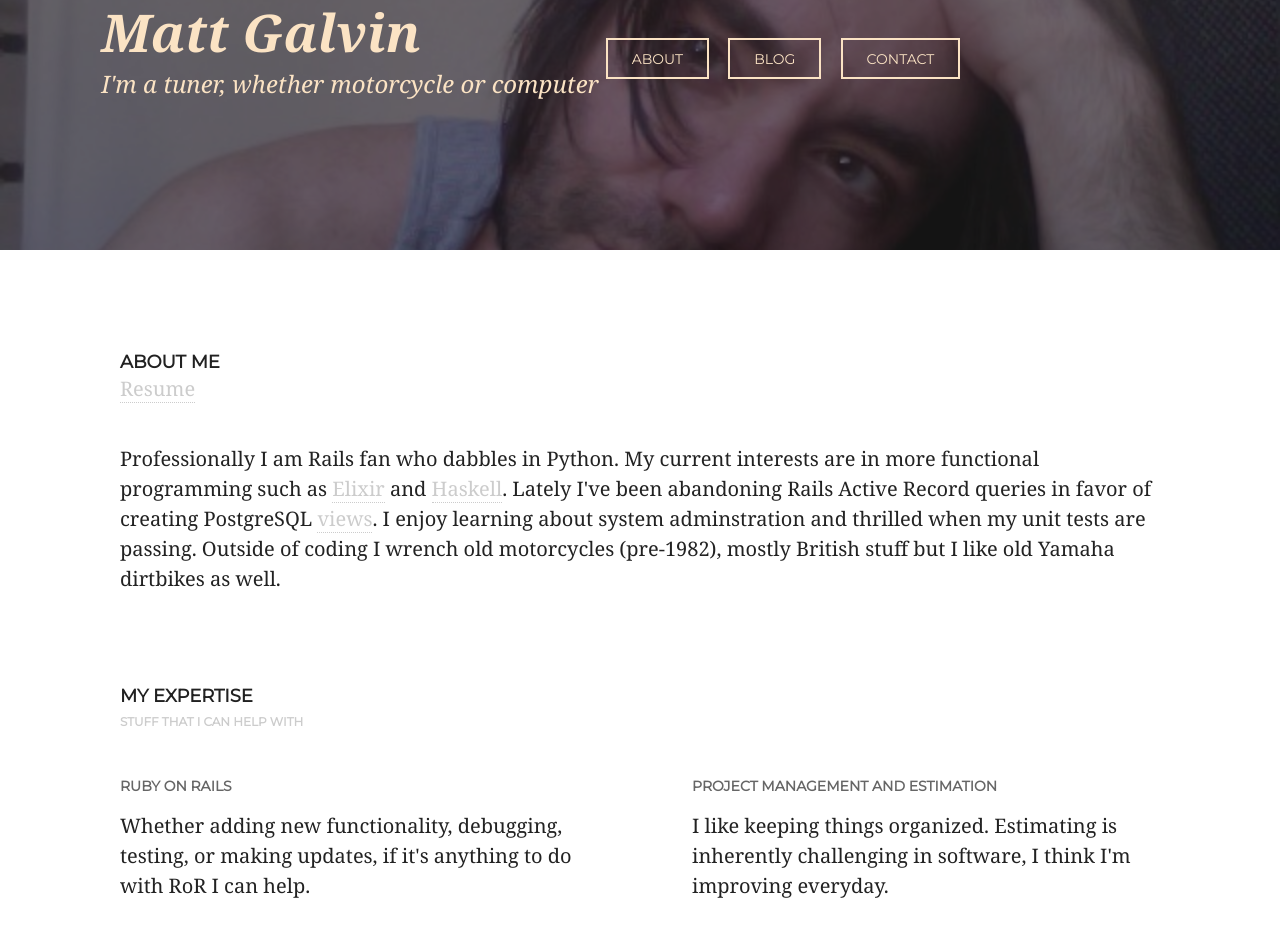
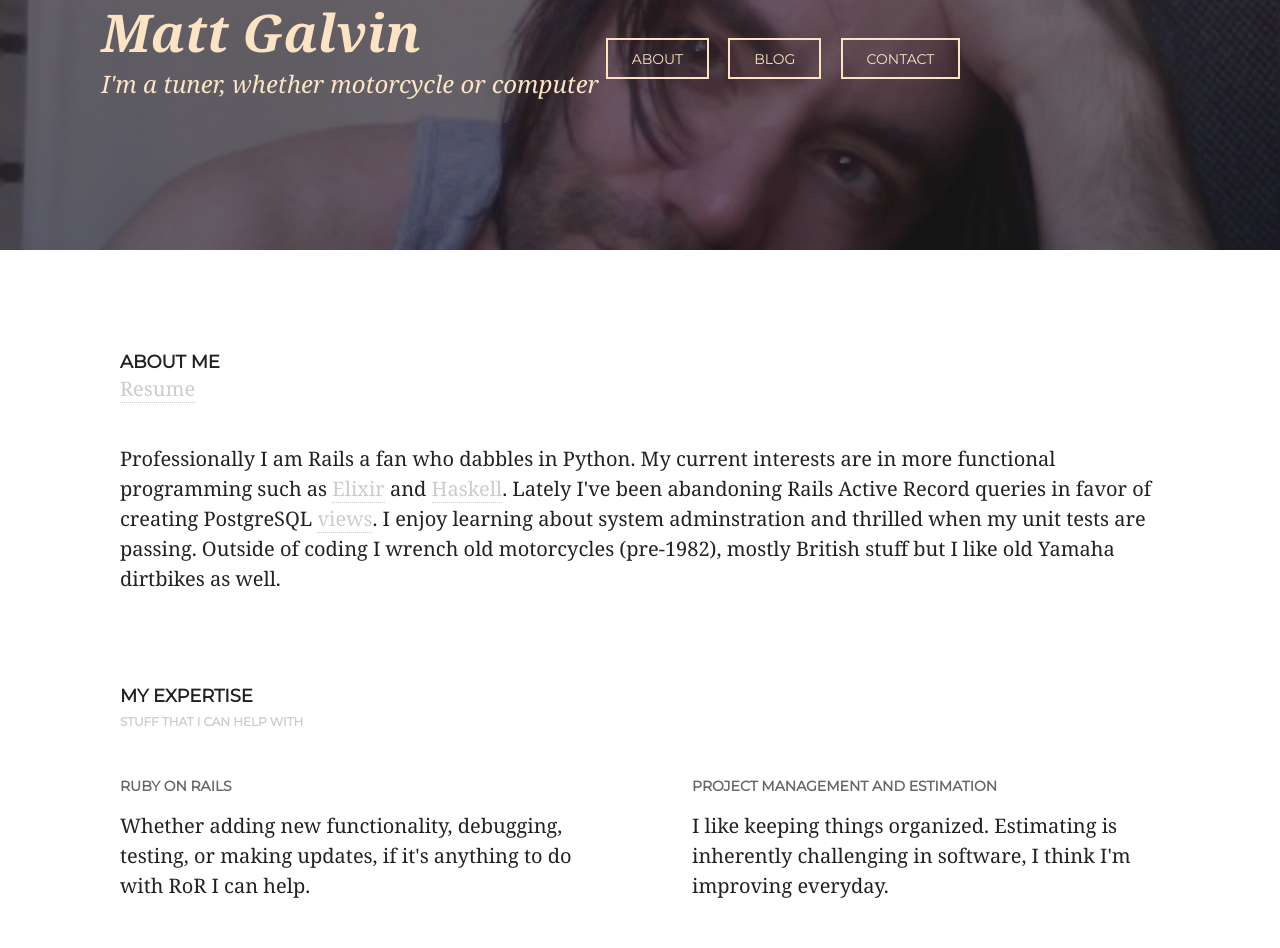
Before and after one commit to mattjg908/mattjg908.github.com, a Jekyll site: the page built from about/index.html, in a window 1280 px wide. Shown: the top 948 px of the page. Built offline with Jekyll 4.4.1, drawn with Linux system fonts in a browser that asks for light colours; some web fonts are replaced.

```diff
--- a/about/index.html
+++ b/about/index.html
@@ -15,7 +15,7 @@ overview: true
                 <a href="/img/matthewgalvinresume.pdf">Resume</a>
             </header>
 
-            <p>Professionally I am Rails fan who dabbles in Python. My current interests are in more functional programming such as <a href="http://elixir-lang.org/">Elixir</a> and <a href="https://www.haskell.org/">Haskell</a>. Lately I've been abandoning Rails Active Record queries in favor of creating PostgreSQL <a href="http://www.postgresql.org/docs/9.4/static/sql-createview.html">views</a>. I enjoy learning about system adminstration and thrilled when my unit tests are passing. Outside of coding I wrench old motorcycles (pre-1982), mostly British stuff but I like old Yamaha dirtbikes as well.</p>
+            <p>Professionally I am Rails a fan who dabbles in Python. My current interests are in more functional programming such as <a href="http://elixir-lang.org/">Elixir</a> and <a href="https://www.haskell.org/">Haskell</a>. Lately I've been abandoning Rails Active Record queries in favor of creating PostgreSQL <a href="http://www.postgresql.org/docs/9.4/static/sql-createview.html">views</a>. I enjoy learning about system adminstration and thrilled when my unit tests are passing. Outside of coding I wrench old motorcycles (pre-1982), mostly British stuff but I like old Yamaha dirtbikes as well.</p>
 
         </section>
 
```
